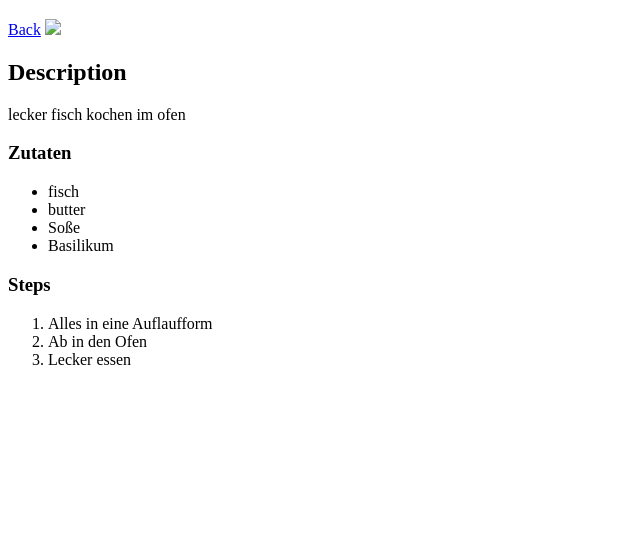
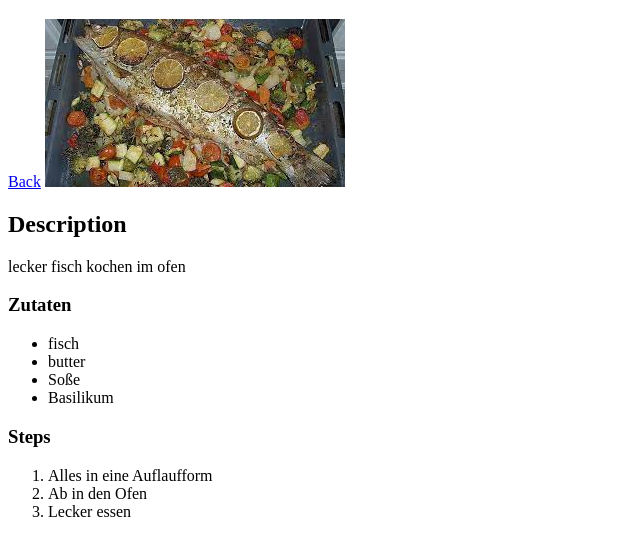
Before and after one commit to feindreh/odin-recipes, a plain HTML site: page recipes/fisch.html in a window 1280 px wide. Shown: the part 61-616 px from the top of the page, without its empty margins (0-640 px from the left). Drawn offline with Linux system fonts and the light colour scheme.

Commit message:
typos in img links

```diff
--- a/recipes/fisch.html
+++ b/recipes/fisch.html
@@ -9,7 +9,7 @@
 <body>
     <h1>Fisch</h1>
     <a href="./../index.html">Back</a>
-    <img src="./img/fisch.jpg">
+    <img src="./img/fisch.jpeg">
     <h2>Description</h2>
     <p>lecker fisch kochen im ofen </p>
     <h3>Zutaten</h3>
```
Also changed, not shown: recipes/reis.html (+1 -1 lines).
